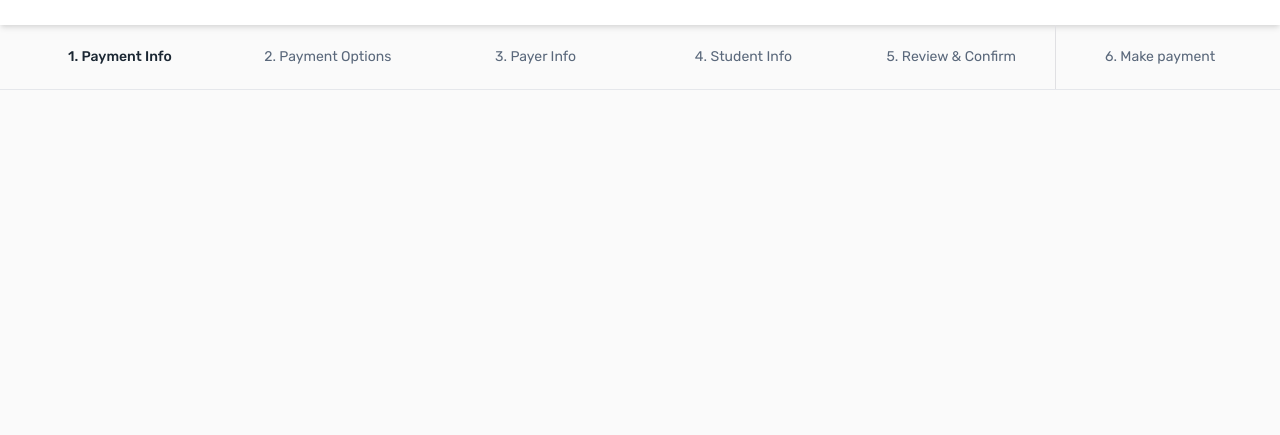
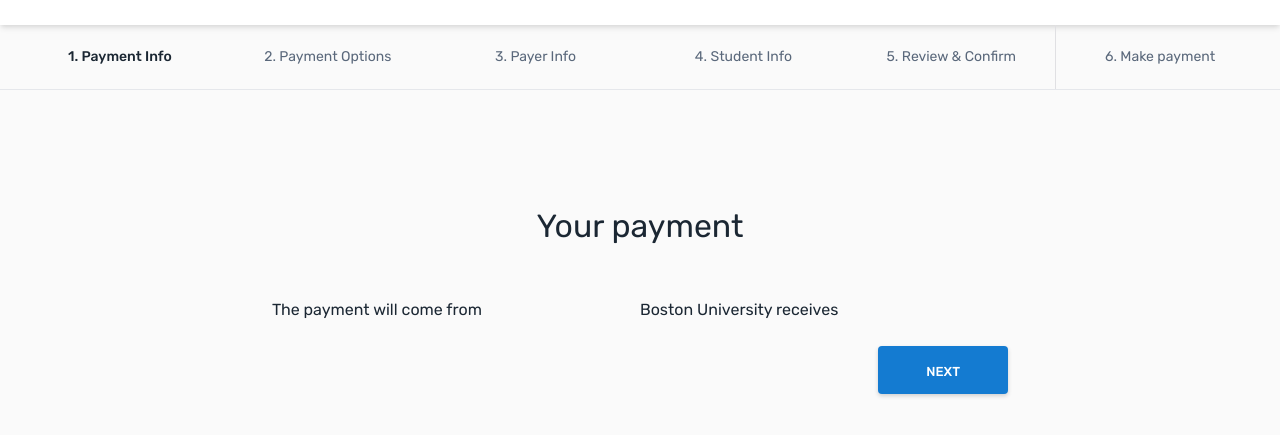
Before and after one commit to salvafc/payex-winccss, a plain HTML site: page index.html in a window 1280 px wide. Shown: the part 87-522 px from the top of the page. Drawn offline with nearby package versions, Linux system fonts and the light colour scheme.

Commit message:
adding the content

```diff
--- a/css/custom.css
+++ b/css/custom.css
@@ -28,6 +28,18 @@ body {
 	-webkit-font-smoothing: antialiased;
 	-moz-osx-font-smoothing: grayscale;
 	counter-reset: wizard-step;
+}
+
+h1, h2, h3, h4, h5, h6 {
+	color: inherit;
+	font-weight: 400;
+	font-style: normal;
+	font-stretch: normal;
+
+}
+
+h3{
+	font-size: 2rem;
 }
 
 
@@ -134,3 +146,25 @@ body {
 	color: #1b2733 !important;
 	font-weight: 500;
 }
+
+.button {
+	box-shadow: 0 2px 4px 0 rgba(0, 0, 0, 0.17);
+	padding: 1rem 3rem;
+	border-radius: 4px;
+	font-weight: 500;
+	font-size: .8125rem;
+	text-align: center;
+	height: 48px;
+	cursor: pointer;
+	transition: all 200ms ease-out;
+}
+
+.button-primary{
+	background-color: #147bd1;
+	color: white;
+	text-transform: uppercase;
+}
+
+.button-primary:hover{
+	background-color: #1a8be9;
+}
--- a/index.html
+++ b/index.html
@@ -13,7 +13,6 @@
 
 </head>
   <body>
-
     <!-- Header -->
     <div class="bg-white shadow-md">
       <div class="container mx-auto p-4">
@@ -23,7 +22,7 @@
               <img src="./images/school-logo.png"/>
           </div>
           <!-- Menu -->
-          <ul class="flex flex-row justify-around hidden sm:block text-sm NavBar-Menu">
+          <ul class="flex flex-row justify-around hidden md:block text-sm NavBar-Menu">
             <li class="px-4 w-auto"><a href="#">Contact</a></li>
             <li class="px-4 w-auto"><a href="#">Help</a></li>
             <li class="px-4 w-auto"><a href="#">Login</a></li>
@@ -39,7 +38,7 @@
               </ul>
             </li>
           </ul>
-          <div class="block sm:hidden ">
+          <div class="block md:hidden ">
             <img src="./images/hamburguer.svg"/>
           </div>
         </div>
@@ -65,6 +64,23 @@
        </div>
     </div>
 
-    <!-- <section class="container">lakjsdkajd</section> -->
+    <section class="container mx-auto max-w-3xl p-4">
+      <div>
+        <header class="flex justify-center items-center pt-24 pb-12"><h3>Your payment</h3>
+        </header>
+        <div class="flex mb-6">
+          <div class="w-2/4"><h2>The payment will come from</h2>
+
+          </div>
+
+          <div class="w-2/4"><h2>Boston University receives</h2>
+          </div>
+        </div>
+
+        <footer class="flex justify-end">
+          <button class="button button-primary w-full md:w-auto">next</button>
+        </footer>
+      </div>
+    </section>
   </body>
 </html>
```
